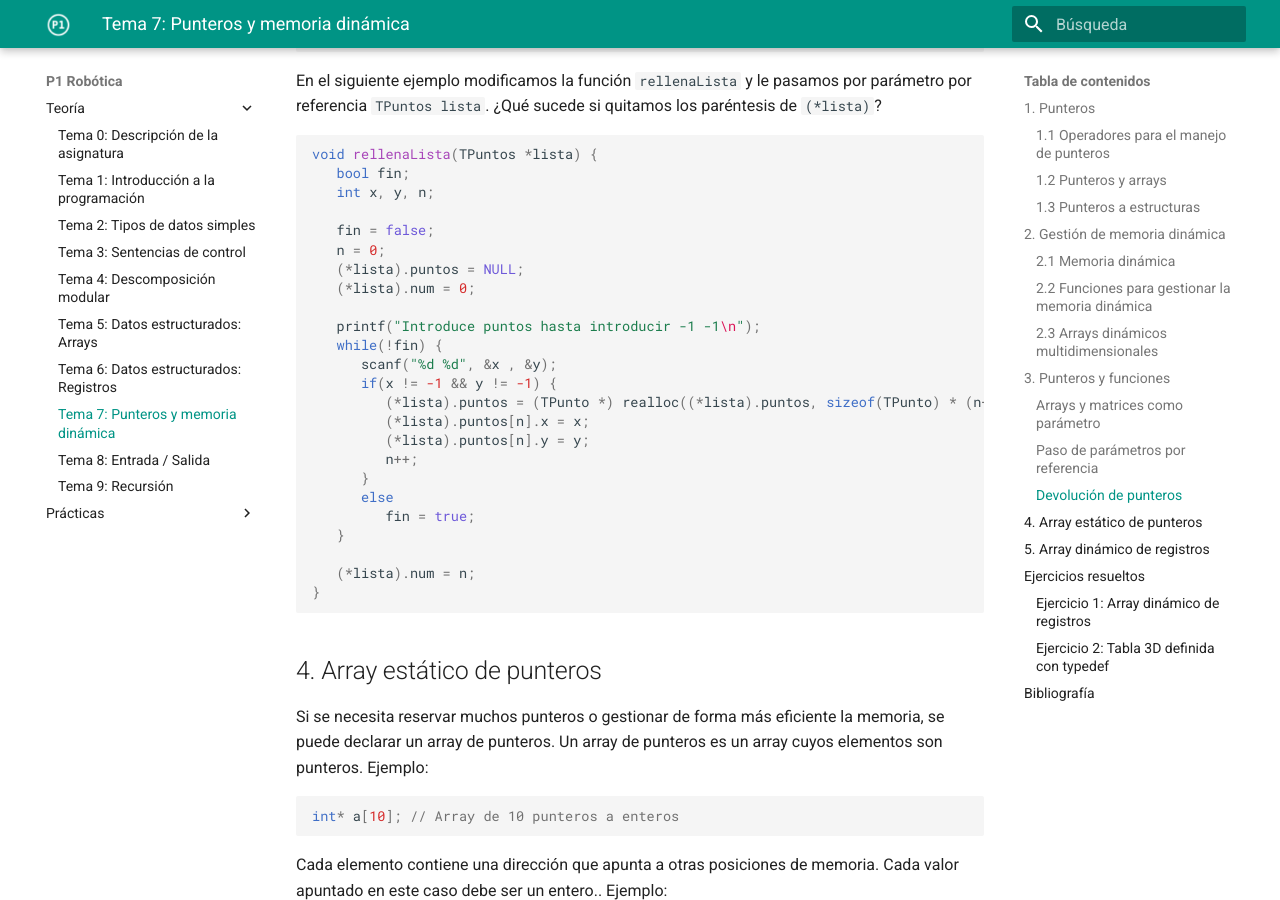
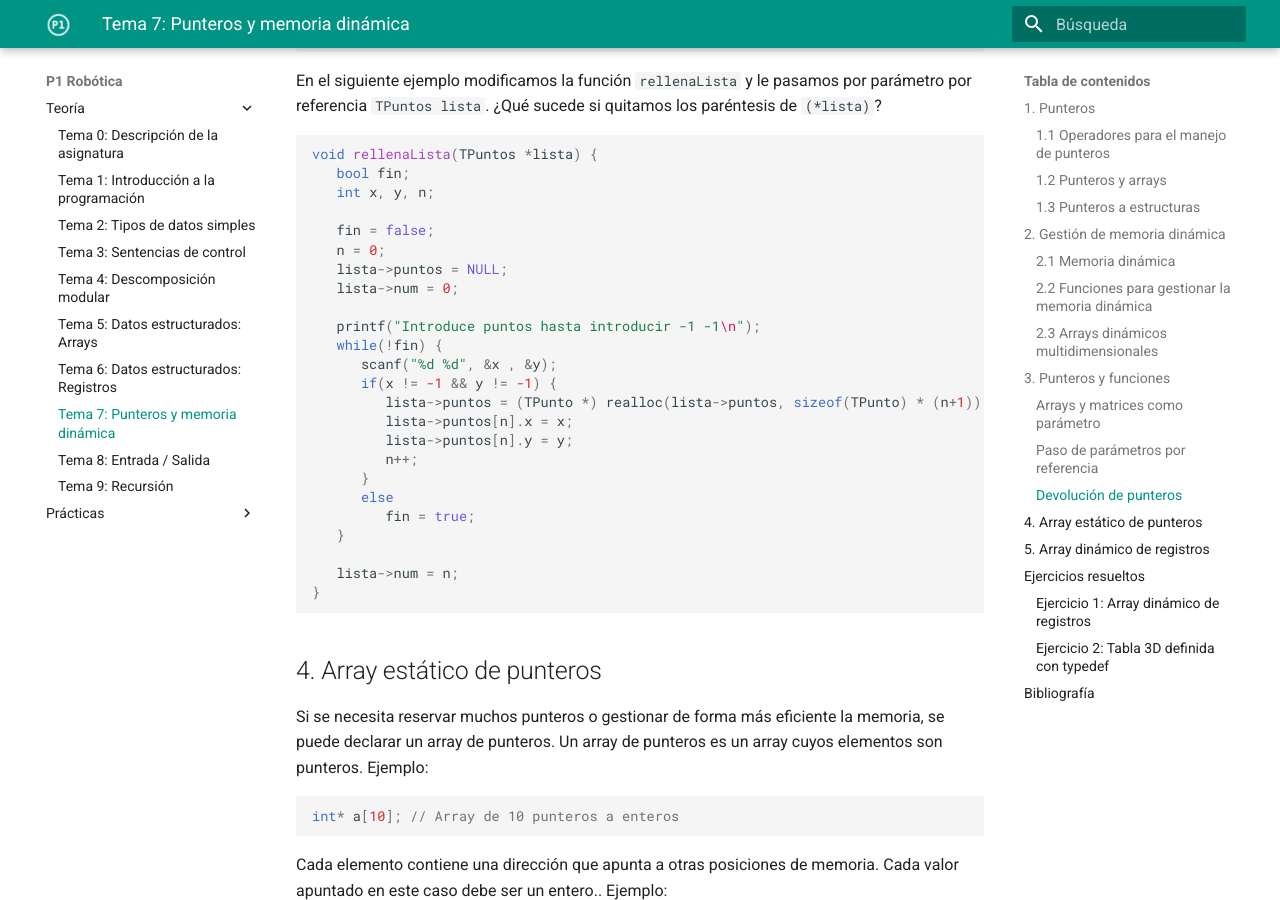
Before and after one commit to cpomares/p1-robotica, an MkDocs documentation site: the page built from docs/Teoria/tema07-punteros-y-memoria-dinamica/tema07-punteros-y-memoria-dinamica.md, in a window 1280 px wide and 900 px high, scrolled down 15905 px. Built offline with MkDocs 1.6.1 and Material for MkDocs 9.7.7, drawn with Linux system fonts in a browser that asks for light colours.

Commit message:
Corregido ejemplo rellenaLista

```diff
--- a/docs/Teoria/tema07-punteros-y-memoria-dinamica/tema07-punteros-y-memoria-dinamica.md
+++ b/docs/Teoria/tema07-punteros-y-memoria-dinamica/tema07-punteros-y-memoria-dinamica.md
@@ -741,23 +741,23 @@ void rellenaLista(TPuntos *lista) {
 
    fin = false;
    n = 0;
-   (*lista).puntos = NULL;
-   (*lista).num = 0;
+   lista->puntos = NULL;
+   lista->num = 0;
 
    printf("Introduce puntos hasta introducir -1 -1\n");
    while(!fin) {
       scanf("%d %d", &x , &y);
       if(x != -1 && y != -1) {
-         (*lista).puntos = (TPunto *) realloc((*lista).puntos, sizeof(TPunto) * (n+1));
-         (*lista).puntos[n].x = x;
-         (*lista).puntos[n].y = y;
+         lista->puntos = (TPunto *) realloc(lista->puntos, sizeof(TPunto) * (n+1));
+         lista->puntos[n].x = x;
+         lista->puntos[n].y = y;
          n++;
       }
       else
          fin = true;
    }
 
-   (*lista).num = n;
+   lista->num = n;
 }
 ~~~
 
```
